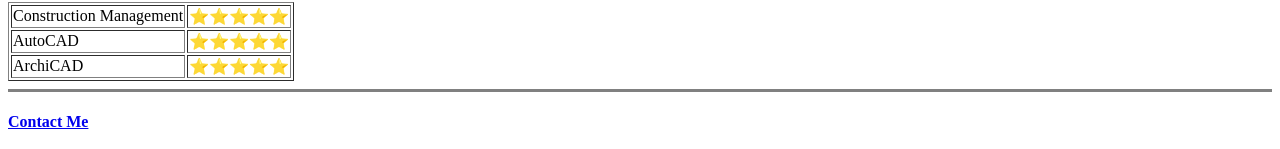
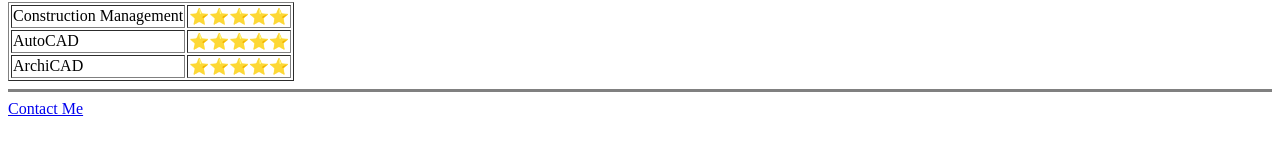
Before and after one commit to kiplogos/CV, a plain HTML site: page index.html in a window 1280 px wide. Shown: the part 864-1013 px from the top of the page. After the commit the page ends 990 px from the top, so only its background shows below. Drawn offline with Linux system fonts and the light colour scheme.

Commit message:
Update index.html

```diff
--- a/index.html
+++ b/index.html
@@ -80,7 +80,9 @@
 </table>
 
   <hr size="3" noshade>
-<h4><a href="contact-me.html">Contact Me</a></h4>
+
+    <a href="contact-me.html">Contact Me</a>
+
 
 
 
```
